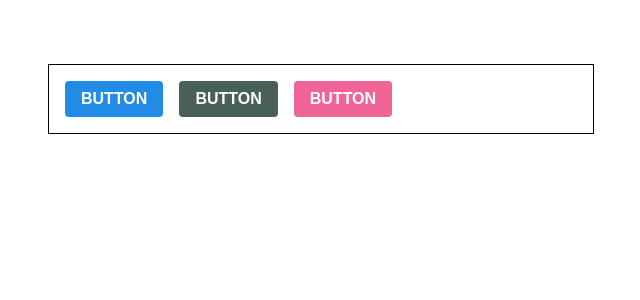
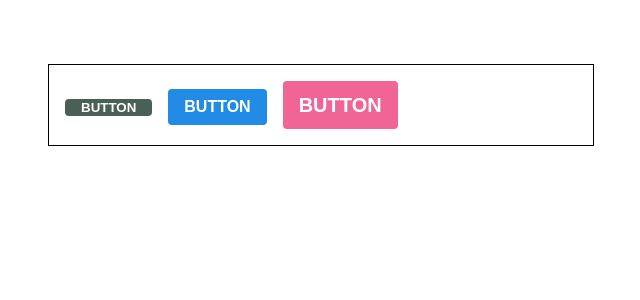
Before and after one commit to Taeyeon-Lim/React-styled-components, a React (Create React App) app: page / in a window 1280 px wide. Shown: the top 300 px of the page, without its empty margins (319-959 px from the left). Built offline with nearby package versions, Linux system fonts and the light colour scheme.

Commit message:
feature/Add btn size (small, medium, large)

```diff
--- a/src/App.js
+++ b/src/App.js
@@ -16,13 +16,25 @@
   pink: '#f06595',
 };
 
+const ButtonGroup = styled.div`
+  & + & {
+    margin-top: 1rem;
+  }
+`;
+
 function App() {
   return (
     <ThemeProvider theme={{ palette }}>
       <AppBlock>
-        <Button>BUTTON</Button>
-        <Button color='gray'>BUTTON</Button>
-        <Button color='pink'>BUTTON</Button>
+        <ButtonGroup>
+          <Button color='gray' size='samll'>
+            BUTTON
+          </Button>
+          <Button>BUTTON</Button>
+          <Button color='pink' size='large'>
+            BUTTON
+          </Button>
+        </ButtonGroup>
       </AppBlock>
     </ThemeProvider>
   );
--- a/src/Components/Button.js
+++ b/src/Components/Button.js
@@ -3,7 +3,6 @@
 
 // 색상 관련 분리
 const colorStyles = css`
-  /* 색상 */
   ${({ theme, color }) => {
     const selected = theme.palette[color];
 
@@ -19,6 +18,30 @@
   }}
 `;
 
+// 크기 관련 분리
+const sizeStyles = css`
+  ${props =>
+    props.size === 'small' &&
+    css`
+      height: 1.75rem;
+      font-size: 0.875rem;
+    `}
+
+  ${props =>
+    props.size === 'medium' &&
+    css`
+      height: 2.25rem;
+      font-size: 1rem;
+    `}
+
+  ${props =>
+    props.size === 'large' &&
+    css`
+      height: 3rem;
+      font-size: 1.25rem;
+    `}
+`;
+
 const StyledButton = styled.button`
   /* 공통 스타일 */
   /* display: inline-flex; */
@@ -31,26 +54,28 @@
   padding-left: 1rem;
   padding-right: 1rem;
 
-  /* 크기 */
-  height: 2.25rem;
-  font-size: 1rem;
+  // 사이즈
+  ${sizeStyles}
 
-  ${colorStyles};
+  // 색상
+  ${colorStyles}
+
   /* 기타 */
   & + & {
     margin-left: 1rem;
   }
 `;
 
-function Button({ children, color, ...rest }) {
+function Button({ children, color, size, ...rest }) {
   return (
-    <StyledButton color={color} {...rest}>
+    <StyledButton color={color} size={size} {...rest}>
       {children}
     </StyledButton>
   );
 }
 
 Button.defaultProps = {
+  size: 'medium',
   color: 'blue',
 };
 
```
Also changed, not shown: 1 other file (tests, documents, lock files or other folders).
